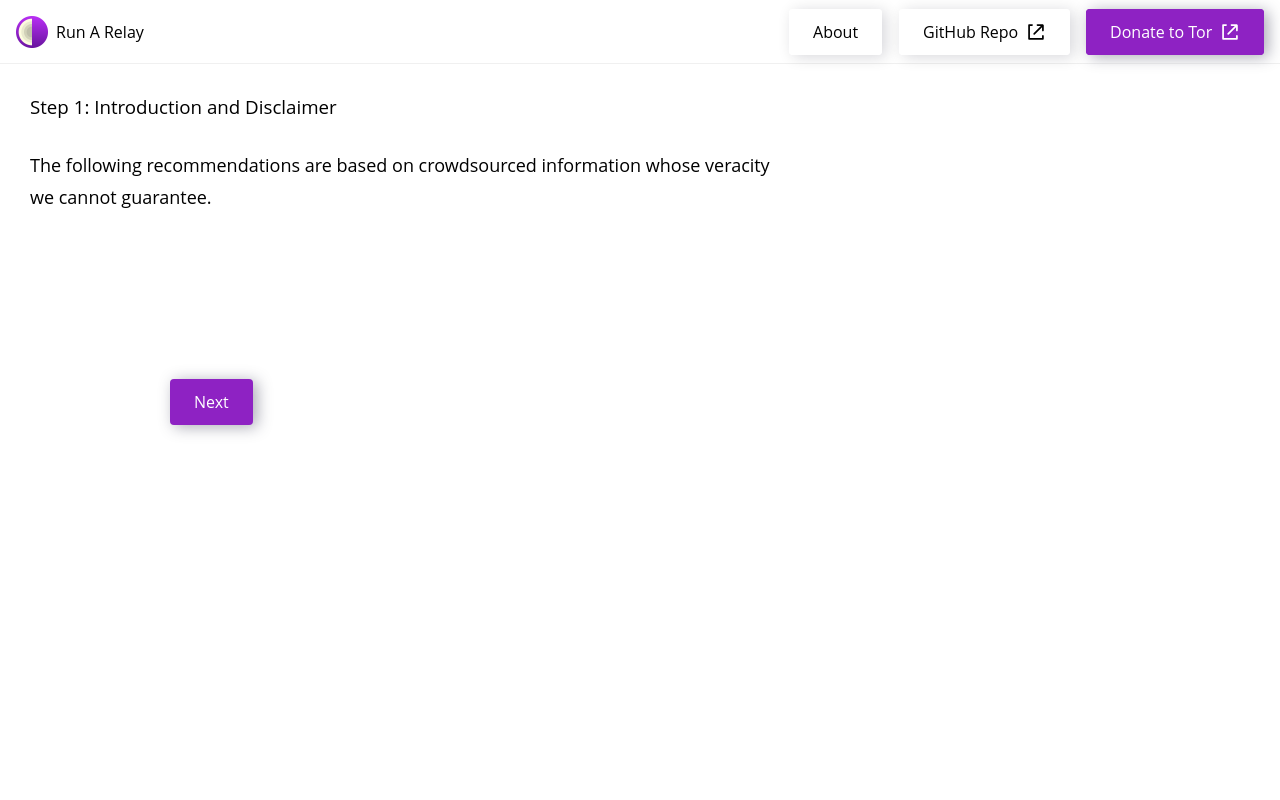
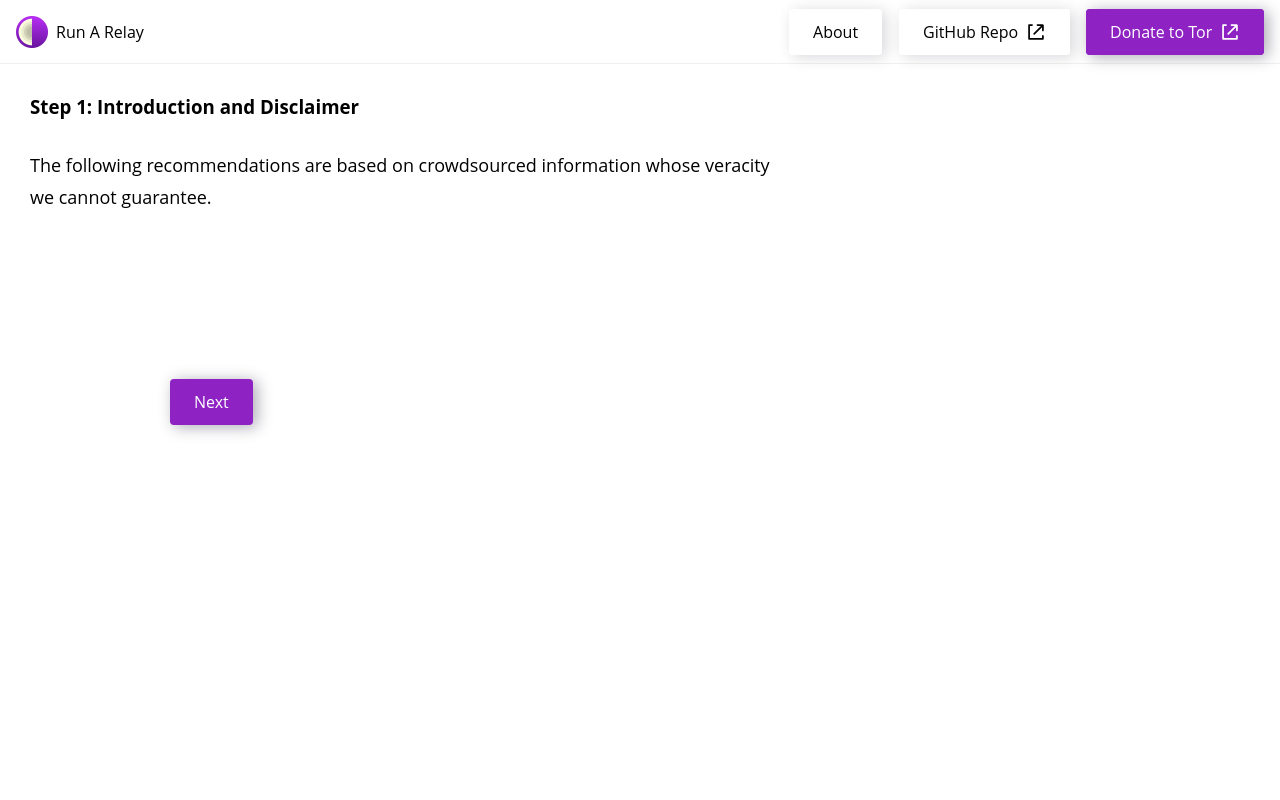
Before and after one commit to EffectiveAF/run-a-relay, a Svelte app: page /step/intro in a window 1280 px wide. Shown: the top 800 px of the page. Built offline with nearby package versions, Linux system fonts and the light colour scheme; a web font is replaced by a local one.

Commit message:
Bold step titles

```diff
--- a/src/Step.svelte
+++ b/src/Step.svelte
@@ -68,7 +68,7 @@
 {#if slugOrder[$currentStepIndex] === slug}
   <div class="step" in:fly={transition()}>
     <h3>
-      Step {$currentStepIndex + 1}: {title}
+      <strong>Step {$currentStepIndex + 1}: {title}</strong>
     </h3>
 
     <div class="instructions">
```
